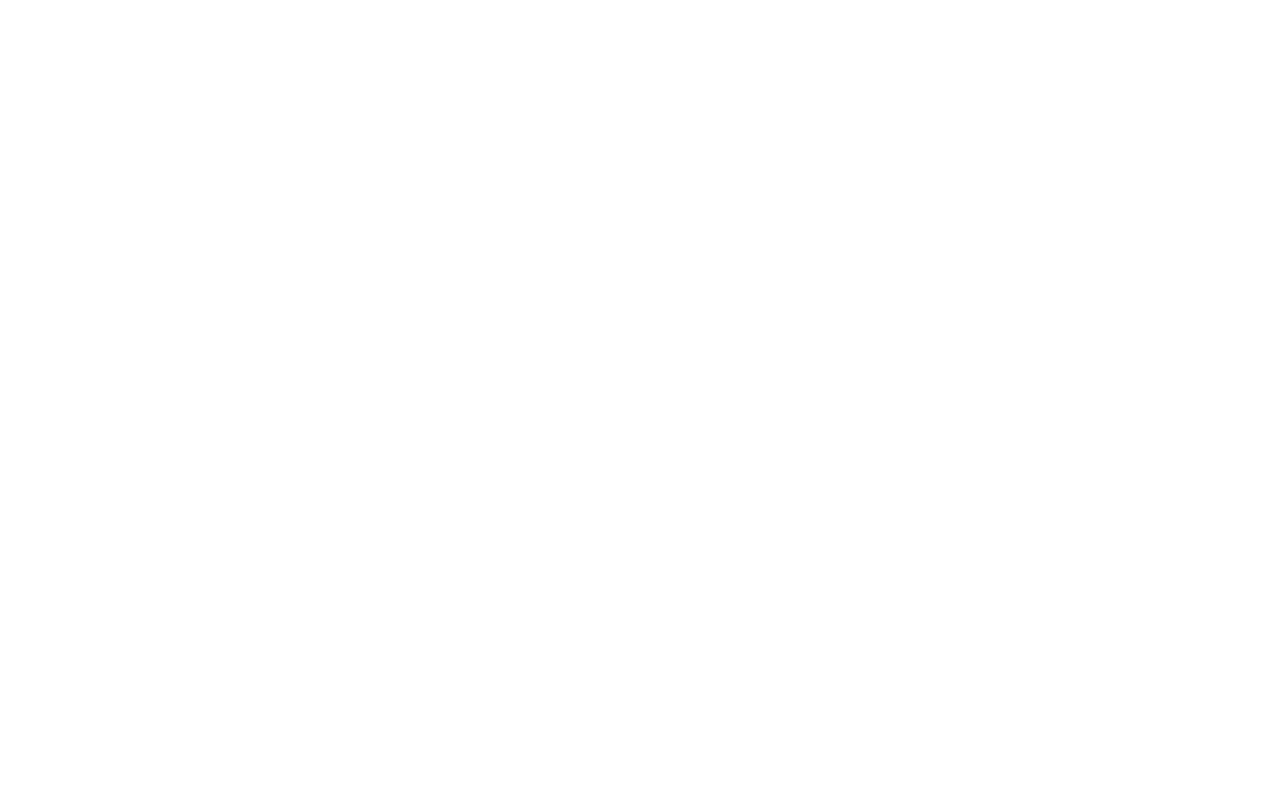
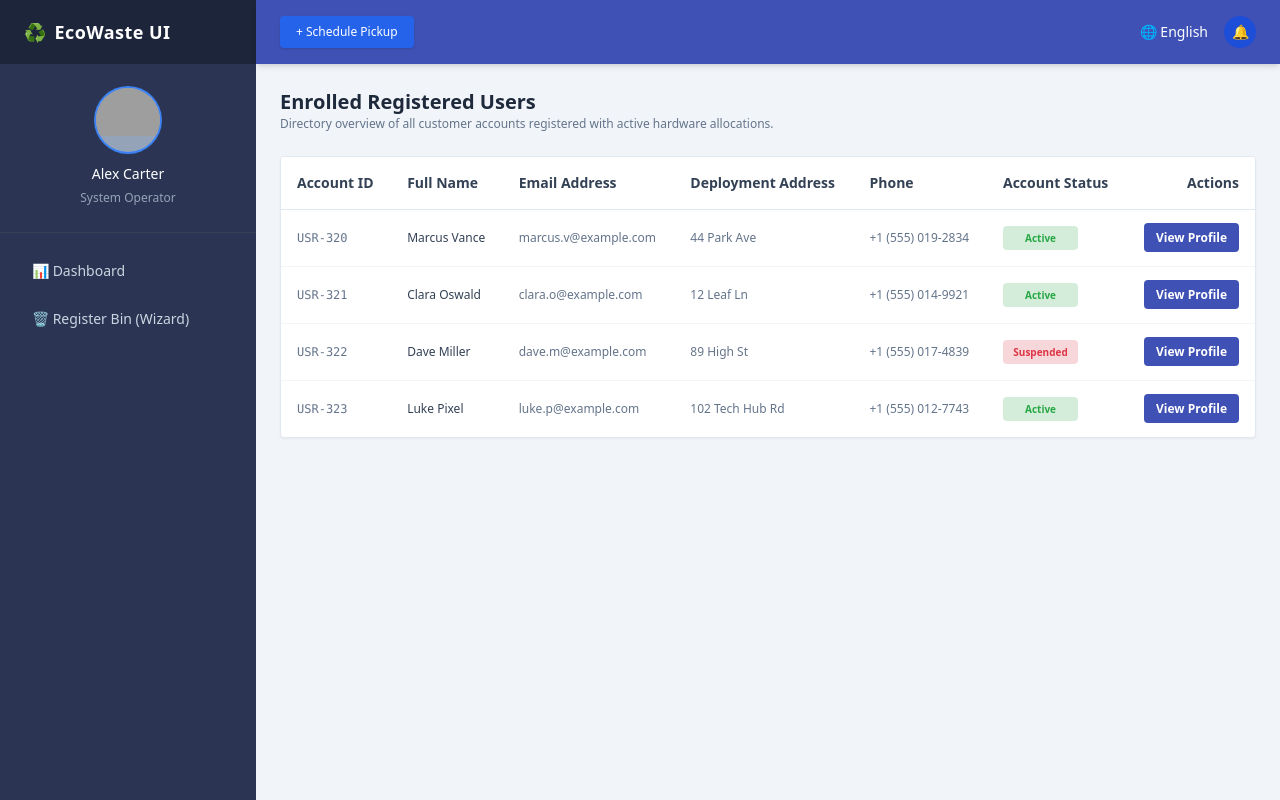
Before and after one commit to Ukoeka/waste-management-ukay, a Nuxt app: page /admin/users in a window 1280 px wide. Before the commit this address had no page. Built offline with nearby package versions, Linux system fonts and the light colour scheme; grey boxes are pictures that could not be loaded.

Commit message:
new update

```diff
--- /dev/null
+++ b/app/pages/admin/users.vue
@@ -0,0 +1,66 @@
+<!-- app/pages/admin/users/index.vue -->
+<script setup>
+definePageMeta({
+  layout: 'admin'
+})
+
+const usersList = [
+  { id: 'USR-320', name: 'Marcus Vance', email: 'marcus.v@example.com', address: '44 Park Ave', phone: '+1 (555) 019-2834', status: 'Active', enrolled: '2025-04-12' },
+  { id: 'USR-321', name: 'Clara Oswald', email: 'clara.o@example.com', address: '12 Leaf Ln', phone: '+1 (555) 014-9921', status: 'Active', enrolled: '2025-08-19' },
+  { id: 'USR-322', name: 'Dave Miller', email: 'dave.m@example.com', address: '89 High St', phone: '+1 (555) 017-4839', status: 'Suspended', enrolled: '2026-01-05' },
+  { id: 'USR-323', name: 'Luke Pixel', email: 'luke.p@example.com', address: '102 Tech Hub Rd', phone: '+1 (555) 012-7743', status: 'Active', enrolled: '2026-03-22' }
+]
+</script>
+
+<template>
+  <div class="space-y-6">
+    <div class="flex flex-col sm:flex-row sm:items-center justify-between gap-4">
+      <div>
+        <h2 class="text-xl font-bold text-slate-800">Enrolled Registered Users</h2>
+        <p class="text-xs text-slate-500">Directory overview of all customer accounts registered with active hardware allocations.</p>
+      </div>
+    </div>
+
+    <!-- Data Table mimicking image_1295ef.png layout -->
+    <div class="bg-white rounded border border-slate-200 shadow-sm overflow-hidden">
+      <div class="overflow-x-auto">
+        <table class="w-full text-left border-collapse text-xs">
+          <thead>
+            <tr class="text-slate-700 font-bold border-b border-slate-200 bg-white">
+              <th class="p-4 font-bold text-sm">Account ID</th>
+              <th class="p-4 font-bold text-sm">Full Name</th>
+              <th class="p-4 font-bold text-sm">Email Address</th>
+              <th class="p-4 font-bold text-sm">Deployment Address</th>
+              <th class="p-4 font-bold text-sm">Phone</th>
+              <th class="p-4 font-bold text-sm">Account Status</th>
+              <th class="p-4 font-bold text-sm text-right">Actions</th>
+            </tr>
+          </thead>
+          <tbody class="divide-y divide-slate-100 text-slate-600">
+            <tr v-for="user in usersList" :key="user.id" class="hover:bg-slate-50/50 transition duration-150">
+              <td class="p-4 text-slate-500 font-mono">{{ user.id }}</td>
+              <td class="p-4 text-slate-700 font-medium">{{ user.name }}</td>
+              <td class="p-4 text-slate-500 font-light">{{ user.email }}</td>
+              <td class="p-4 text-slate-500 font-light">{{ user.address }}</td>
+              <td class="p-4 text-slate-500 font-light">{{ user.phone }}</td>
+              <td class="p-4">
+                <span :class="[
+                  'px-2.5 py-1 rounded text-[10px] font-bold tracking-normal inline-block text-center min-w-[75px]',
+                  user.status === 'Active' ? 'bg-[#d4edda] text-[#28a745]' : 'bg-[#f8d7da] text-[#dc3545]'
+                ]">
+                  {{ user.status }}
+                </span>
+              </td>
+              <td class="p-4 text-right">
+                <!-- Direct Deep Route navigation link -->
+                <NuxtLink :to="`/admin/users/${user.id}`" class="text-xs bg-[#3f51b5] hover:bg-blue-700 text-white font-semibold px-3 py-1.5 rounded transition">
+                  View Profile
+                </NuxtLink>
+              </td>
+            </tr>
+          </tbody>
+        </table>
+      </div>
+    </div>
+  </div>
+</template>
```
